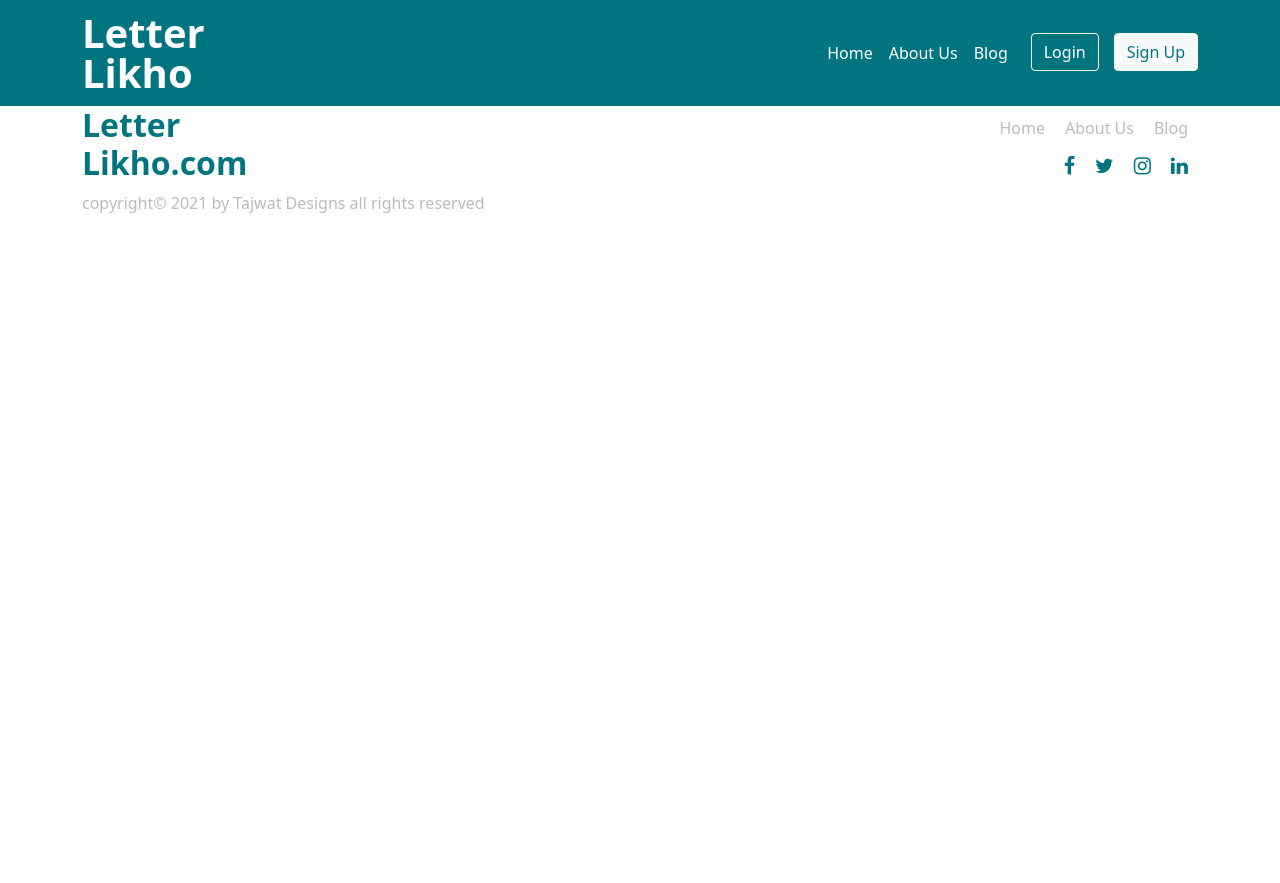
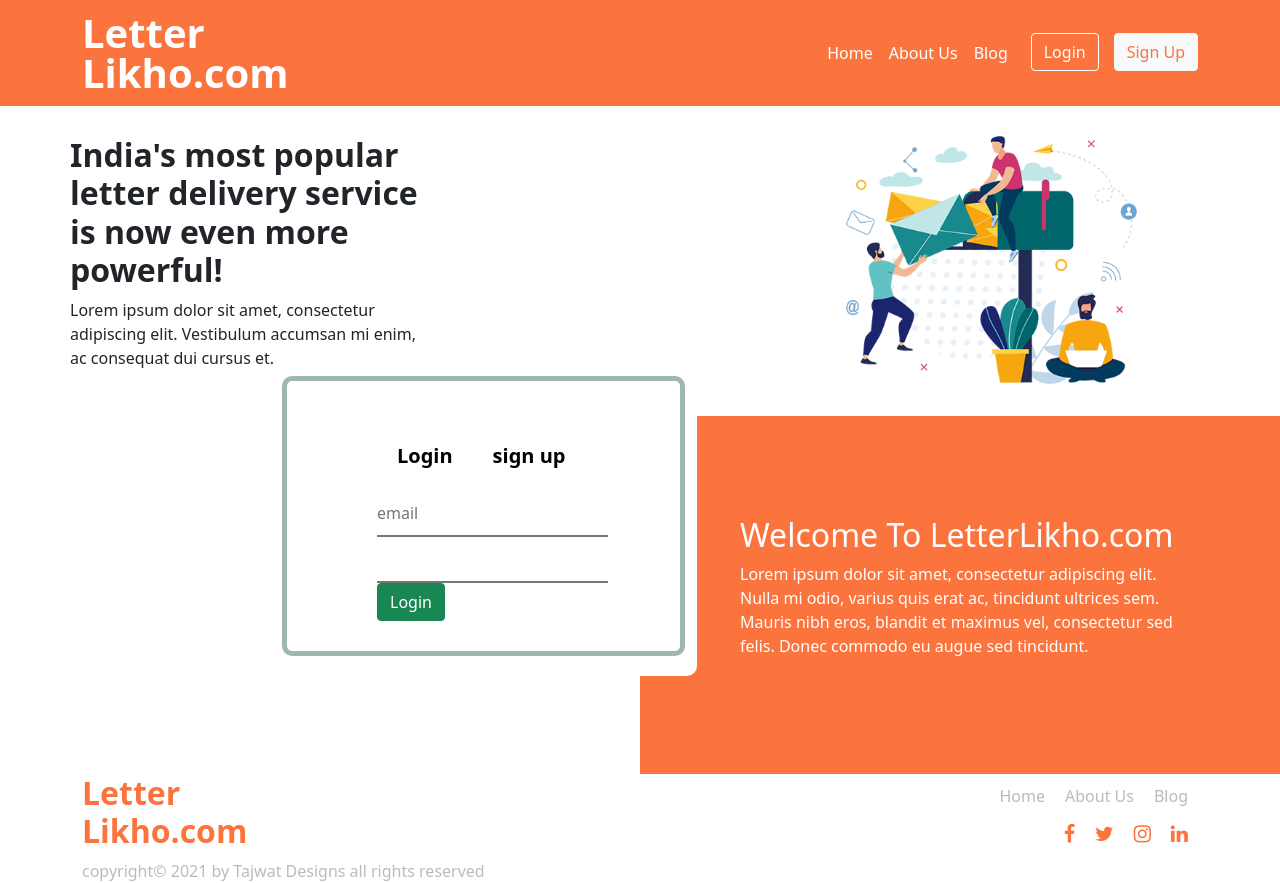
Before and after one commit to Amarachi1997/Letter-Web, a plain HTML site: page index.html in a window 1280 px wide. Before the commit the page ends 800 px from the top, so only its background shows below. Drawn offline with nearby package versions, Linux system fonts and the light colour scheme.

Commit message:
Hone Component

```diff
--- a/components/Navigation.js
+++ b/components/Navigation.js
@@ -4,7 +4,7 @@ app.component('nav-section', {
     `
     <nav class="navbar navbar-expand-lg navbar-light bg-light">
     <div class="container">
-      <a class="navbar-brand fs-1" href="#">Letter <br> Likho</a>
+      <a class="navbar-brand fs-1" href="#">Letter <br> Likho.com</a>
       <button class="navbar-toggler" type="button" data-bs-toggle="collapse" data-bs-target="#navbarText" aria-controls="navbarText" aria-expanded="false" aria-label="Toggle navigation">
         <span class="navbar-toggler-icon "></span>
       </button>
--- a/index.html
+++ b/index.html
@@ -19,6 +19,46 @@
 
   <nav-section></nav-section>
 
+  <section id="home">
+    <div class="container header">
+      <div class="row justify-content-between">
+        <div class="col-4">
+          <h2>
+            India's most popular letter delivery service is now even more powerful!
+          </h2>
+          <p>
+            Lorem ipsum dolor sit amet, consectetur adipiscing elit. Vestibulum accumsan mi enim, ac consequat dui cursus et.
+          </p>
+        </div>
+        <div class="col-4">
+          <img src="./assets/img/Illustration_1.png" alt="illustration">
+        </div>
+      </div>
+    </div>
+
+   <div class="container-fluid mid">
+    <div class="row">
+      <div class="col-md-4 ms-md-auto log-form">
+       <form action="#">
+        <a href="#" class="fs-5 active-form">Login</a>
+        <a href="#" class="fs-5">sign up</a> <br>
+        <input type="email" name="mail" id="email" placeholder="email" required><br>
+        <input type="password" name="password" id="password" pattern="[0-9]*" inputmode="numeric" required> <br>
+        <button class="btn btn-success">Login</button><br>
+      </form>
+      </div>
+      <div class="col-md-6 ms-md-auto log-back">
+        <h2 class="text-white">
+          Welcome To LetterLikho.com
+        </h2>
+        <p class="text-white">
+          Lorem ipsum dolor sit amet, consectetur adipiscing elit. Nulla mi odio, varius quis erat ac, tincidunt ultrices sem. Mauris nibh eros, blandit et maximus vel, consectetur sed felis. Donec commodo eu augue sed tincidunt.
+        </p>
+      </div>
+    </div>
+   </div>
+  </section>
+
   <footer-section></footer-section>
 </div>
 
--- a/scss/main.scss
+++ b/scss/main.scss
@@ -1,13 +1,16 @@
-$green : #007580;
-$orange : #fed049;
+$green : #fb743e;
+$orange : #9fb8ad;
 $white: #fff;
 $grey: #bbbbbb;
+$black: #000;
 $font-weights:(
     'small': 400,
     'med' : 700,
     'lg' : 900
 );
+$radius: 10px;
 
+/*navigation*/
 nav.bg-light{
         background: $green !important;
 
@@ -37,6 +40,67 @@ nav.bg-light{
     flex-grow: 0 !important;
 }
 
+
+/*header*/
+#home{
+    .header{
+        padding: 30px 0;
+
+
+        h2{
+            font-weight: map-get($font-weights , med );
+        }
+        img{
+        height: auto;
+        max-width: 80%;
+        }
+    }
+
+    .mid{
+
+        form{
+            border: 5px solid $orange;
+            padding: 40px 90px;
+            height: 280px;
+            border-radius: $radius;
+
+            a{
+                font-size: 20px !important;
+                text-decoration: none;
+                display: inline-block;
+                padding: 20px;
+                color: $black;
+                font-weight: map-get($font-weights , med );
+            }
+
+            input{
+                border-top: none;
+                border-left: none;
+                border-right: none;
+                padding: 10px 0;
+            }
+        }
+
+        .log-form{
+            position: absolute;
+            margin-left: 270px !important;
+            margin-top: -40px;
+            z-index: 1;
+            background: $white;
+            height: 300px;
+            border-radius: $radius;
+
+        }
+        .log-back{
+            background: $green;
+            text-align: left;
+            padding: 100px;
+        }
+    }
+
+}
+
+/*footer*/
 #footer{
     background: $white;
 
```
Also changed, not shown: dist/css/main.css, icon/Illustration_1.png (added), icon/Illustration_2.png (added), 1 other file.
